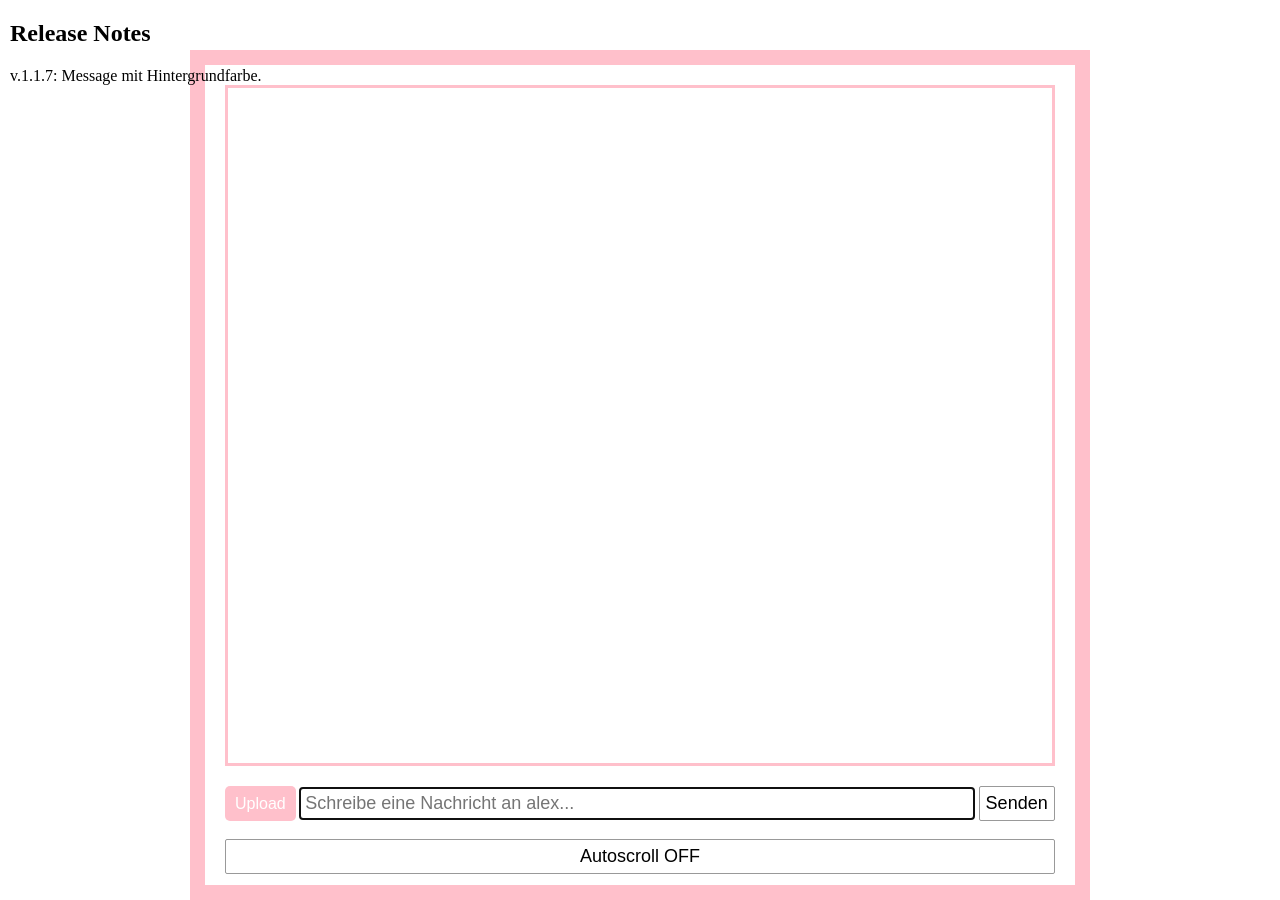
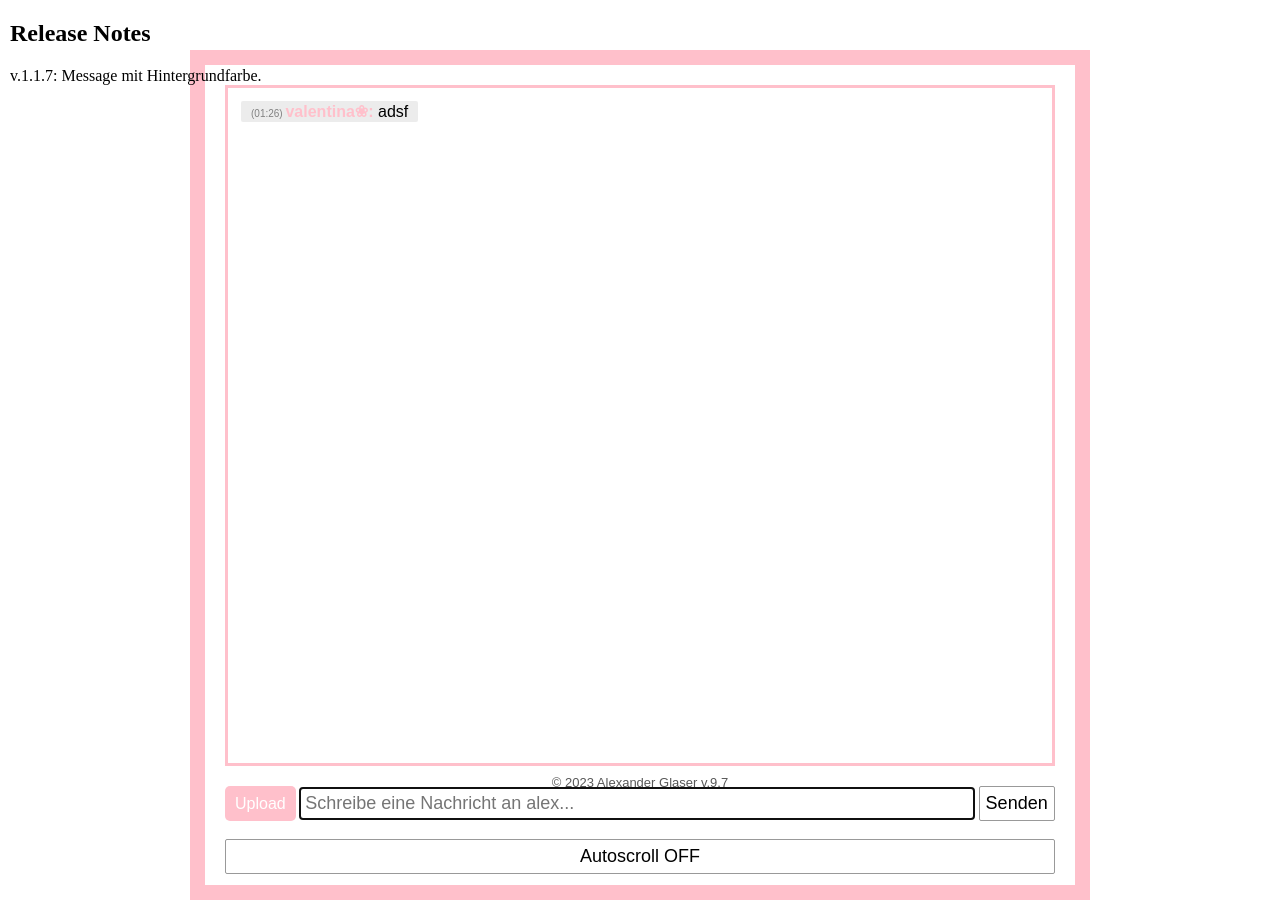
Before and after one commit to glaser-alex/alex-glaser, a PHP site: page /chat/chat.php in a window 1280 px wide. Run offline with PHP 8.4, Linux system fonts and the light colour scheme; some libraries are stand-ins or nearby versions; some web fonts are replaced.

Commit message:
version-footer add

```diff
--- a/chat/chat.php
+++ b/chat/chat.php
@@ -35,6 +35,14 @@
   <button onclick="Autoscroll()" id="scrollButton">Autoscroll <span id='on-off'>OFF</span></button>
 </div>
 </body>
+<?php
+  $tag = date('j');
+  $monat = date('n');
+  $jahr = date('Y');
+  if (strlen($tag) == 2) { $Tag = substr($tag, 0, 1); $Tag .= ".".substr($tag, 1, 2); } else { $Tag = $tag; }
+  if (strlen($monat) == 2) { $Monat = substr($monat, 0, 1); $Monat .= ".".substr($monat, 1, 2); } else { $Monat = $monat; }
+  echo "<div class='version'>© $jahr Alexander Glaser v.$Tag.$Monat</div>";
+?>
 </html>
 <script type="text/javascript">
 
--- /dev/null
+++ b/chat/chat.txt
@@ -0,0 +1 @@
+<div class='messageDIV' style='background: #ececec'><span class='messageTime'>(01:26) </span><b style='color: pink'>valentina❀:</b> adsf</div>
--- a/chat/style.css
+++ b/chat/style.css
@@ -78,6 +78,15 @@ input[type=text] {
 #scrollButton {
     width: 100%;
 }
+.version {
+    width: 100%;
+    font-size: small;
+    color: #585858;
+    text-align: center;
+    margin-bottom: 10px;
+    position: absolute; left: 0; bottom: 0;
+    /* border: 1px solid black; */
+  }
 
 @media only screen and (max-width: 900px) {
     *, html, button, input {
```
